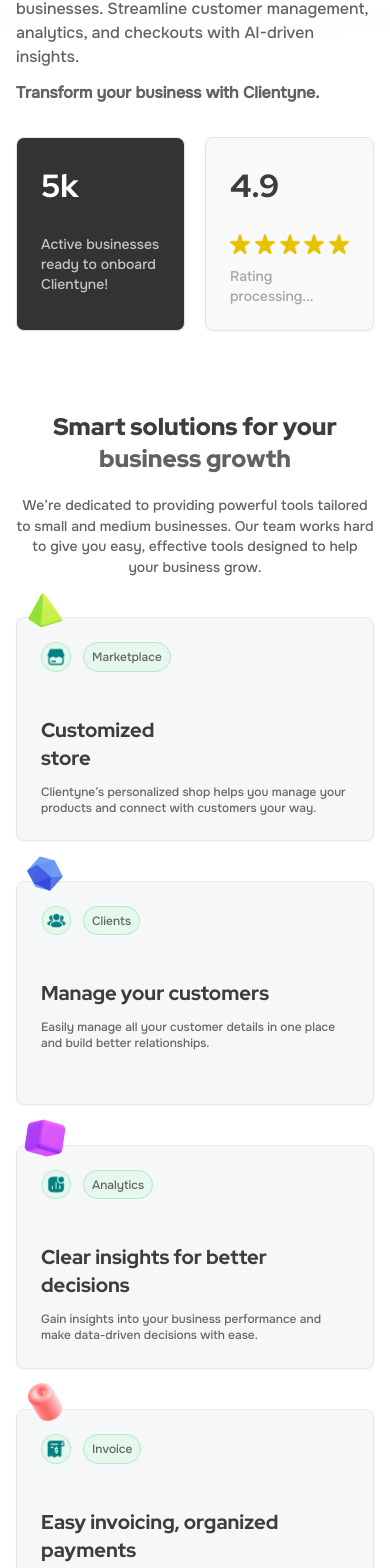
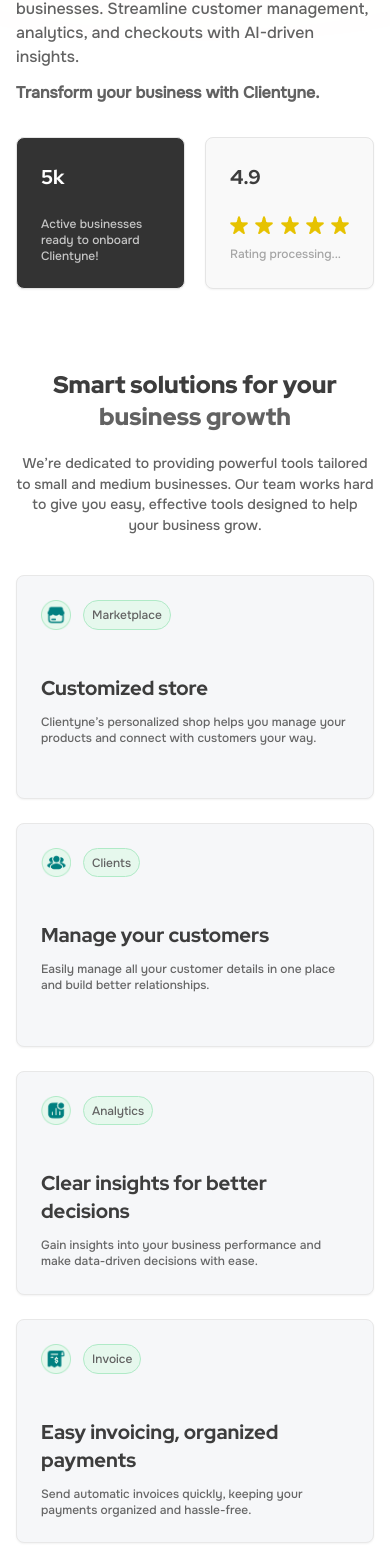
Before and after one commit to AJBrownson/clientyne-landing-page, a Next.js app: page / in a window 390 px wide. Shown: the part 770-2338 px from the top of the page. Built offline with nearby package versions, Linux system fonts and the light colour scheme.

Commit message:
feat: Add new code changes

```diff
--- a/app/(landing)/page.tsx
+++ b/app/(landing)/page.tsx
@@ -16,6 +16,7 @@
 export default function Home() {
   return (
     <main className="max-w-7xl mx-auto">
+
       {/* hero section */}
       <section className="pt-28 md:pt-36 lg:pt-44" id="home">
          <div className="container flex flex-col px-4 md:px-8 lg:px-40">
@@ -78,24 +79,24 @@
 
           <div className="flex gap-5 mt-8 lg:mt-0">
             <Card className="bg-[#333333] w-full max-w-[216px] lg:h-[194px]">
-              <CardHeader className="font-redHat text-[#fff] text-[32px]">
+              <CardHeader className="font-redHat text-[#fff] text-[20px] md:text-[32px]">
                 5k
               </CardHeader>
-              <CardContent className="font-onest font-medium text-sm text-[#C6C6C6] w-full mx-auto max-w-[184px]">
+              <CardContent className="font-onest font-medium text-xs md:text-sm text-[#C6C6C6] w-full mx-auto max-w-[184px]">
                 Active businesses ready to onboard Clientyne!
               </CardContent>
             </Card>
             <Card className="bg-[#F9F9F9] w-full max-w-[216px] lg:h-[194px]">
-              <CardHeader className="font-redHat text-[#3D3D3D] text-[32px]">
+              <CardHeader className="font-redHat text-[#3D3D3D] text-[20px] md:text-[32px]">
                 4.9
               </CardHeader>
-              <CardContent className="font-onest font-medium text-sm text-[#A5A5A5]">
+              <CardContent className="font-onest font-medium text-xs md:text-sm text-[#A5A5A5]">
                 <div className="flex justify-between items-center mb-3">
-                  <Image src={Star} alt="" className="w-5 h-5" />
-                  <Image src={Star} alt="" className="w-5 h-5" />
-                  <Image src={Star} alt="" className="w-5 h-5" />
-                  <Image src={Star} alt="" className="w-5 h-5" />
-                  <Image src={Star} alt="" className="w-5 h-5" />
+                  <Image src={Star} alt="" className="w-[18px] h-[18px] md:w-5 md:h-5" />
+                  <Image src={Star} alt="" className="w-[18px] h-[18px] md:w-5 md:h-5" />
+                  <Image src={Star} alt="" className="w-[18px] h-[18px] md:w-5 md:h-5" />
+                  <Image src={Star} alt="" className="w-[18px] h-[18px] md:w-5 md:h-5" />
+                  <Image src={Star} alt="" className="w-[18px] h-[18px] md:w-5 md:h-5" />
                 </div>
                 Rating processing...
               </CardContent>
--- a/components/HeroCards.tsx
+++ b/components/HeroCards.tsx
@@ -14,10 +14,10 @@
 export default function Cards() {
   return (
     <>
-      <section className="grid grid-cols-1 grid-rows-4 gap-y-10 md:grid-cols-3 md:grid-rows-2 md:gap-x-5 lg:flex lg:flex-row lg:justify-between lg:gap-x-8">
+      <section className="grid grid-cols-1 grid-rows-4 gap-y-6 md:grid-cols-3 md:grid-rows-2 md:gap-x-5 lg:flex lg:flex-row lg:justify-between lg:gap-x-8">
 
         <Card className="bg-[#F6F7F9] relative flex flex-col w-full md:max-w-[260px] border border-[#E8E8E8]">
-          <Image src={Pyramid} alt="" className="w-10 h-10 absolute left-2 animate-wiggle -top-7" />
+          <Image src={Pyramid} alt="" className="hidden lg:block w-10 h-10 absolute left-2 animate-wiggle -top-7" />
           <CardHeader>
           <div className="flex gap-x-3">
                 <Image src={Marketplace} alt="" width={30} height={30} />
@@ -28,14 +28,17 @@
           </CardHeader>
           <CardContent className="mt-5 md:mt-10">
               <div className="text-left">
-                <h1 className="font-redHat text-[#3D3D3D] font-bold text-xl">Customized <br />store</h1>
+                <h1 className="font-redHat text-[#3D3D3D] font-bold text-xl">
+                <span className="sm:hidden">Customized store</span>
+                <span className="hidden md:block">Customized <br />store</span>
+                </h1>
                 <p className="text-[#666] text-xs font-onest font-medium mt-3">Clientyne’s personalized shop helps you manage your products and connect with customers your way.</p>
               </div>
             </CardContent>
         </Card>
 
         <Card className="bg-[#F6F7F9] relative flex flex-col w-full md:max-w-[260px] border border-[#E8E8E8]">
-        <Image src={Icosahedron} alt="" className="w-10 h-10 absolute left-2 animate-wiggle -top-7" />
+        <Image src={Icosahedron} alt="" className="hidden lg:block w-10 h-10 absolute left-2 animate-wiggle -top-7" />
           <CardHeader>
           <div className="flex gap-x-3">
                 <Image src={Clients} alt="" width={30} height={30} />
@@ -53,7 +56,7 @@
         </Card>
 
         <Card className="bg-[#F6F7F9] relative flex flex-col w-full md:max-w-[260px] border border-[#E8E8E8]">
-        <Image src={Cube} alt="" className="w-10 h-10 absolute left-2 animate-wiggle -top-7" />
+        <Image src={Cube} alt="" className="hidden lg:block w-10 h-10 absolute left-2 animate-wiggle -top-7" />
           <CardHeader>
           <div className="flex gap-x-3">
                 <Image src={Analytics} alt="" width={30} height={30} />
@@ -71,7 +74,7 @@
         </Card>
 
         <Card className="bg-[#F6F7F9] relative flex flex-col w-full md:max-w-[260px] border border-[#E8E8E8]">
-          <Image src={Cylinder} alt="" className="w-10 h-10 absolute left-2 animate-wiggle -top-7 " />
+          <Image src={Cylinder} alt="" className="hidden lg:block w-10 h-10 absolute left-2 animate-wiggle -top-7 " />
           <CardHeader>
           <div className="flex gap-x-3">
                 <Image src={Invoice} alt="" width={30} height={30} />
```
